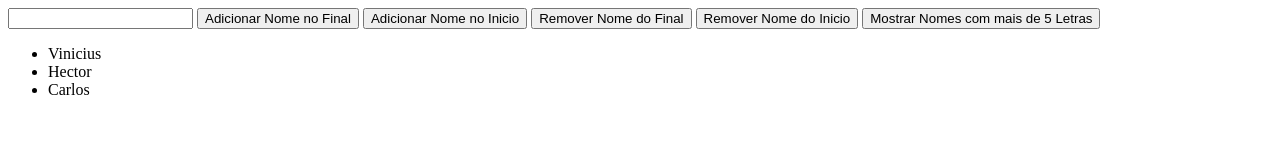
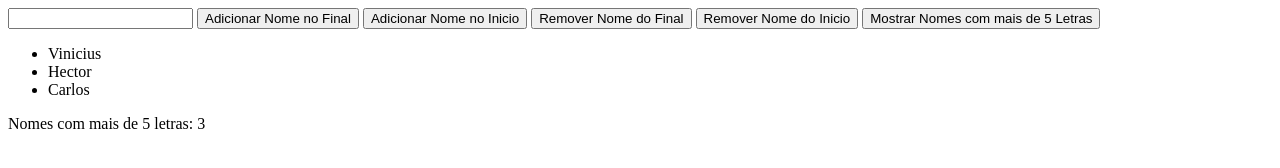
Before and after one commit to vinicius-gardacho/FRONT-JS-Intermediario, a plain HTML site: page index.html in a window 1280 px wide. Drawn offline with Linux system fonts and the light colour scheme.

Commit message:
atividade 3

```diff
--- a/index.html
+++ b/index.html
@@ -13,10 +13,12 @@
         <button id="removerFinal">Remover Nome do Final</button>
         <button id="removerInicio">Remover Nome do Inicio</button>
         <button id="mostrarMais5Letras">Mostrar Nomes com mais de 5 Letras</button>
+
         <ul id="lista">
 
         </ul>
 
+        <p id="paragrafo">Nomes com mais de 5 letras: 0</p>
     </section>
 
     <script src="script.js"></script>
--- a/script.js
+++ b/script.js
@@ -5,6 +5,7 @@ const botaoAdicionarInicio = document.getElementById("adicionarInicio")
 const botaoAdicionarFinal = document.getElementById("adicionarFinal")
 const botaoRemoverInicio = document.getElementById("removerInicio")
 const botaoRemoverFinal = document.getElementById("removerFinal")
+let paragrafo = document.getElementById("paragrafo")
 const botaoMostrarNomes = document.getElementById("mostrarMais5Letras")
 
 function renderizar(){
@@ -13,14 +14,16 @@ function renderizar(){
         const lista_pagina = document.getElementById("lista")
         elemento.innerText = item
         lista_pagina.appendChild(elemento)
+        contarletras()
     }
 }
 
 function contarletras(){
+    let controle = 0
     for(let item of lista_nomes){
         if(item.length > 5){
-        let elemento = document.createElement('li')
-        elemento.innerText = `Existem ${lista_nomes.length} nomes com mais de 5 letras`
+            controle++
+            paragrafo.innerText = `Nomes com mais de 5 letras: ${controle}`
         }
     }
 }
```
